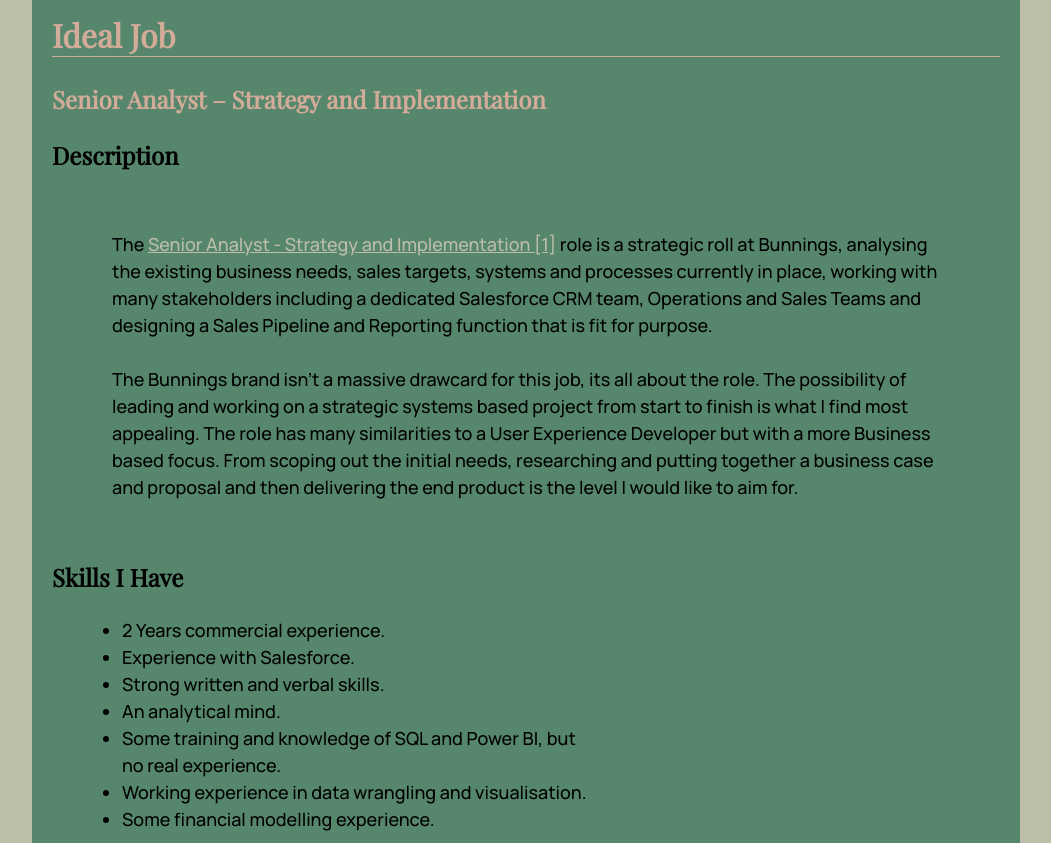
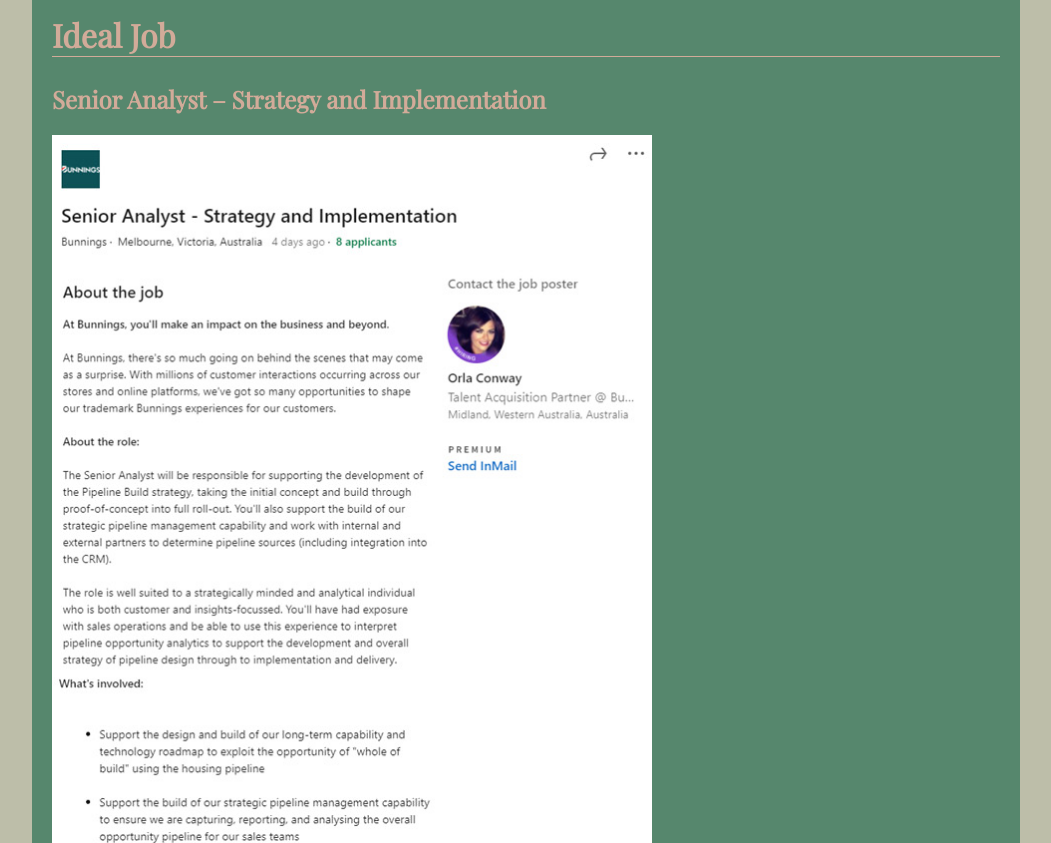
Before and after one commit to JWestBot/COSC2196_My_Profile, a plain HTML site: page index.html in a window 1280 px wide. Shown: the part 1427-2270 px from the top of the page, without its empty margins (176-1227 px from the left). Drawn offline with nearby package versions, Linux system fonts and the light colour scheme.

Commit message:
Insert Image from Image Folder

```diff
--- a/index.html
+++ b/index.html
@@ -56,6 +56,7 @@
           <div class="sectionContent">
             <article>
               <h2>Senior Analyst – Strategy and Implementation</h2>
+              <img src="images\Job Snapshot Combined.jpg" alt="CRM Data Structure Diagram." style="width:600px; height:auto;"/>
                 <h3>Description</h3>
                   <p>
                   The <a href="https://au.linkedin.com/jobs/view/senior-analyst-strategy-and-implementation-at-bunnings-2929585735" target="_blank">Senior Analyst - Strategy and Implementation [1]</a> role is a strategic roll at Bunnings, analysing the existing business needs, sales targets, systems and processes currently in place, working with many stakeholders including a dedicated Salesforce CRM team, Operations and Sales Teams and designing a Sales Pipeline and Reporting function that is fit for purpose.
```
Also changed, not shown: images/Job Snapshot Combined.jpg (added), 1 other file.
